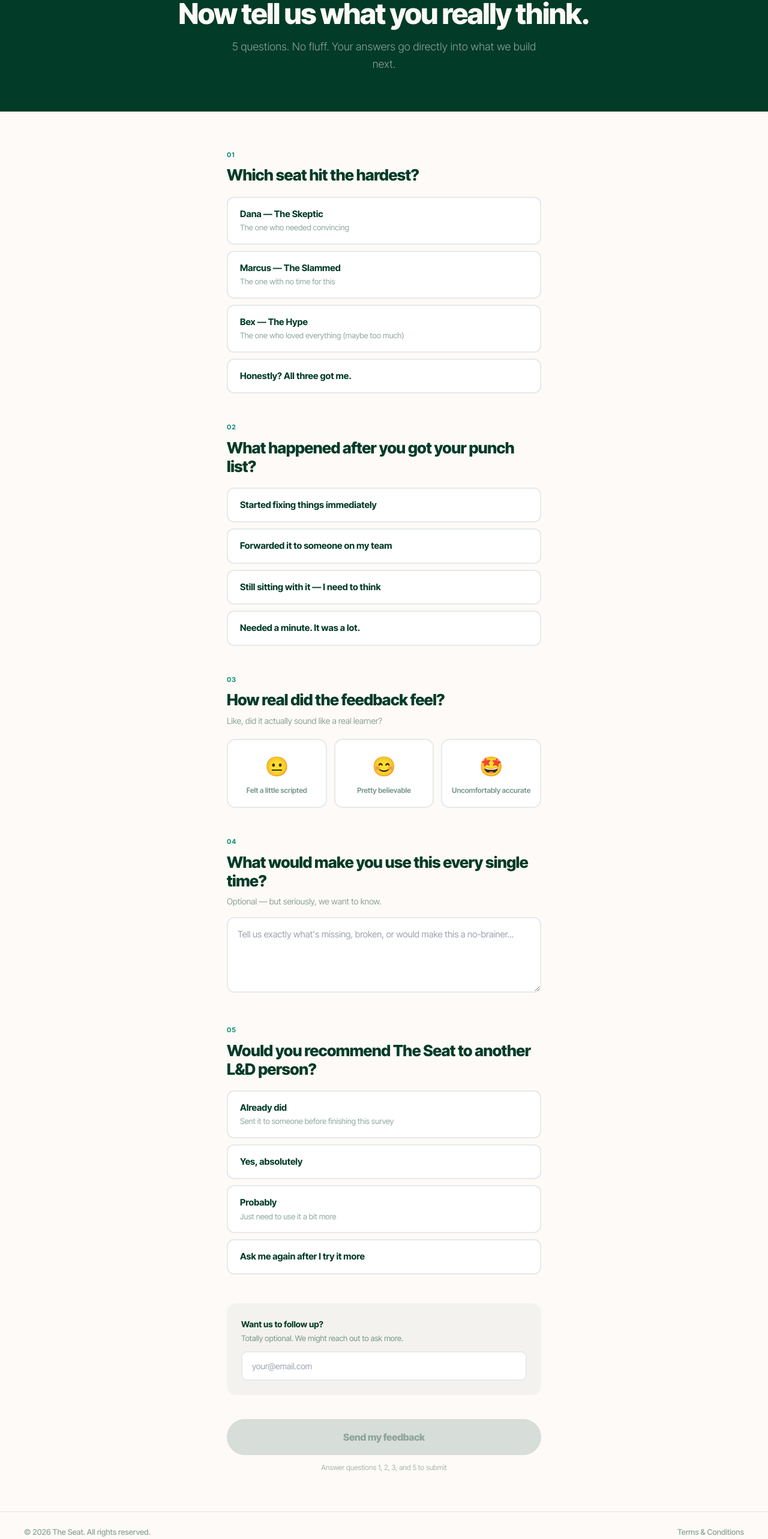
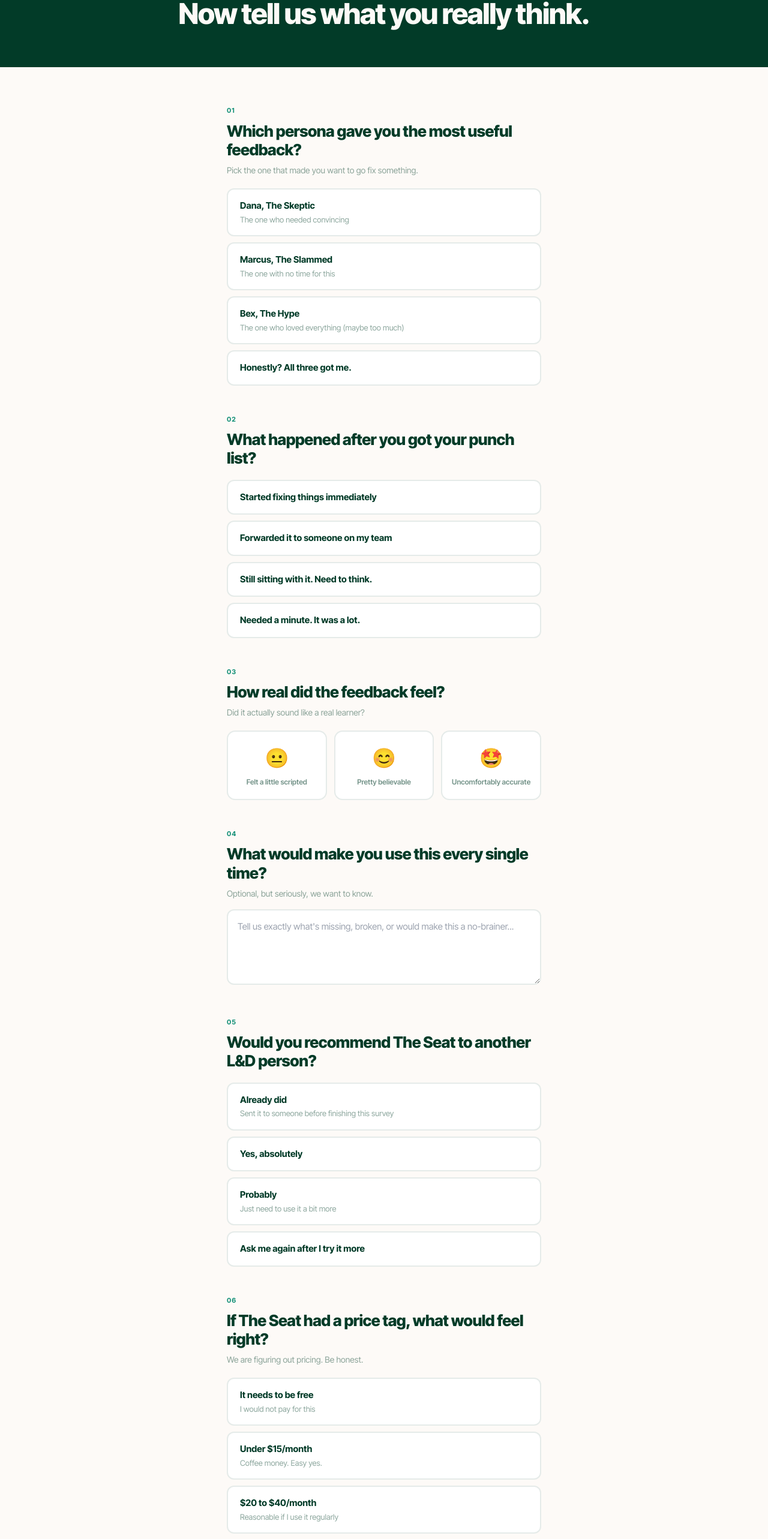
Before and after one commit to design-jules/the-seat, a Next.js app: page /beta in a window 1280 px wide. Shown: the part 225-2791 px from the top of the page at 60% size. Built offline with nearby package versions, Linux system fonts and the light colour scheme; no server answers.

Commit message:
Survey edits: remove subhead, reword Q1, fix em-dashes, add pricing question

```diff
--- a/app/admin/page.tsx
+++ b/app/admin/page.tsx
@@ -105,7 +105,7 @@ async function getMetrics() {
   // 13. Beta survey responses
   const { data: surveyData } = await admin
     .from('beta_survey')
-    .select('email, persona_hit_hardest, after_action, realness, improvement, would_recommend, created_at')
+    .select('email, persona_hit_hardest, after_action, realness, improvement, would_recommend, pricing, created_at')
     .order('created_at', { ascending: false })
 
   return {
@@ -152,6 +152,7 @@ export default async function AdminPage({ searchParams }: { searchParams: { key?
   const realnessLabel: Record<number, string> = { 1: '😐 Felt scripted', 2: '😊 Pretty believable', 3: '🤩 Uncomfortably accurate' }
   const afterActionLabel: Record<string, string> = { fixed: 'Fixed things immediately', shared: 'Forwarded to team', thinking: 'Still thinking', alot: 'Needed a minute' }
   const recommendLabel: Record<string, string> = { already: 'Already recommended it', yes: 'Yes, absolutely', probably: 'Probably', later: 'Ask me later' }
+  const pricingLabel: Record<string, string> = { free: 'Needs to be free', low: 'Under $15/mo', mid: '$20-40/mo', high: '$50+/mo (company pays)' }
 
   return (
     <main style={{ minHeight: '100vh', background: '#F4F1EC', padding: '40px 24px', fontFamily: 'var(--font-inter-tight), sans-serif' }}>
@@ -294,6 +295,7 @@ export default async function AdminPage({ searchParams }: { searchParams: { key?
                   {r.realness && <div style={{ fontSize: '12px', color: 'rgba(2,59,40,0.6)' }}>Realness: <strong style={{ color: '#023B28' }}>{realnessLabel[r.realness]}</strong></div>}
                   {r.after_action && <div style={{ fontSize: '12px', color: 'rgba(2,59,40,0.6)' }}>After: <strong style={{ color: '#023B28' }}>{afterActionLabel[r.after_action] ?? r.after_action}</strong></div>}
                   {r.would_recommend && <div style={{ fontSize: '12px', color: 'rgba(2,59,40,0.6)' }}>Recommend: <strong style={{ color: '#023B28' }}>{recommendLabel[r.would_recommend] ?? r.would_recommend}</strong></div>}
+                  {r.pricing && <div style={{ fontSize: '12px', color: 'rgba(2,59,40,0.6)' }}>Pricing: <strong style={{ color: '#023B28' }}>{pricingLabel[r.pricing] ?? r.pricing}</strong></div>}
                 </div>
                 {r.improvement && <p style={{ fontSize: '13px', color: 'rgba(2,59,40,0.7)', margin: 0, lineHeight: 1.5, background: 'rgba(2,59,40,0.04)', padding: '10px 14px', borderRadius: '8px' }}>&ldquo;{r.improvement}&rdquo;</p>}
               </div>
--- a/app/beta/page.tsx
+++ b/app/beta/page.tsx
@@ -9,6 +9,7 @@ type Answer = {
   realness: number | null
   improvement: string
   would_recommend: string
+  pricing: string
   email: string
 }
 
@@ -18,6 +19,7 @@ const empty: Answer = {
   realness: null,
   improvement: '',
   would_recommend: '',
+  pricing: '',
   email: '',
 }
 
@@ -33,7 +35,8 @@ export default function BetaPage() {
     answers.persona_hit_hardest &&
     answers.after_action &&
     answers.realness !== null &&
-    answers.would_recommend
+    answers.would_recommend &&
+    answers.pricing
 
   async function handleSubmit() {
     if (!ready) return
@@ -46,6 +49,7 @@ export default function BetaPage() {
       realness: answers.realness,
       improvement: answers.improvement.trim() || null,
       would_recommend: answers.would_recommend,
+      pricing: answers.pricing,
     })
     setSubmitted(true)
     setSubmitting(false)
@@ -76,12 +80,9 @@ export default function BetaPage() {
       {/* Hero */}
       <div style={{ background: '#023B28', padding: 'clamp(48px, 7vw, 80px) clamp(24px, 6vw, 80px) clamp(40px, 5vw, 64px)', textAlign: 'center' }}>
         <p style={{ fontSize: '11px', fontWeight: 700, letterSpacing: '0.14em', textTransform: 'uppercase', color: 'rgba(253,250,247,0.4)', margin: '0 0 16px' }}>The Seat — Beta Feedback</p>
-        <h1 style={{ fontSize: 'clamp(28px, 4vw, 48px)', fontWeight: 800, color: '#FDFAF7', margin: '0 0 16px', letterSpacing: '-0.03em', lineHeight: 1.05 }}>
+        <h1 style={{ fontSize: 'clamp(28px, 4vw, 48px)', fontWeight: 800, color: '#FDFAF7', margin: 0, letterSpacing: '-0.03em', lineHeight: 1.05 }}>
           You sat in the seat.<br />Now tell us what you really think.
         </h1>
-        <p style={{ fontSize: 'clamp(15px, 2vw, 18px)', fontWeight: 300, color: 'rgba(253,250,247,0.55)', margin: 0, maxWidth: '520px', marginInline: 'auto', lineHeight: 1.6 }}>
-          5 questions. No fluff. Your answers go directly into what we build next.
-        </p>
       </div>
 
       {/* Form */}
@@ -90,14 +91,15 @@ export default function BetaPage() {
         {/* Q1 */}
         <div style={{ marginBottom: '48px' }}>
           <p style={{ fontSize: '11px', fontWeight: 700, letterSpacing: '0.1em', textTransform: 'uppercase', color: '#149077', margin: '0 0 10px' }}>01</p>
-          <h2 style={{ fontSize: 'clamp(20px, 3vw, 26px)', fontWeight: 800, color: '#023B28', margin: '0 0 20px', letterSpacing: '-0.02em', lineHeight: 1.2 }}>
-            Which seat hit the hardest?
+          <h2 style={{ fontSize: 'clamp(20px, 3vw, 26px)', fontWeight: 800, color: '#023B28', margin: '0 0 8px', letterSpacing: '-0.02em', lineHeight: 1.2 }}>
+            Which persona gave you the most useful feedback?
           </h2>
+          <p style={{ fontSize: '14px', color: 'rgba(2,59,40,0.45)', margin: '0 0 20px' }}>Pick the one that made you want to go fix something.</p>
           <div style={{ display: 'flex', flexDirection: 'column', gap: '10px' }}>
             {[
-              { val: 'skeptic', label: 'Dana — The Skeptic', sub: 'The one who needed convincing' },
-              { val: 'slammed', label: 'Marcus — The Slammed', sub: 'The one with no time for this' },
-              { val: 'hype', label: 'Bex — The Hype', sub: 'The one who loved everything (maybe too much)' },
+              { val: 'skeptic', label: 'Dana, The Skeptic', sub: 'The one who needed convincing' },
+              { val: 'slammed', label: 'Marcus, The Slammed', sub: 'The one with no time for this' },
+              { val: 'hype', label: 'Bex, The Hype', sub: 'The one who loved everything (maybe too much)' },
               { val: 'all', label: 'Honestly? All three got me.', sub: '' },
             ].map(({ val, label, sub }) => (
               <button
@@ -127,7 +129,7 @@ export default function BetaPage() {
             {[
               { val: 'fixed', label: 'Started fixing things immediately' },
               { val: 'shared', label: 'Forwarded it to someone on my team' },
-              { val: 'thinking', label: "Still sitting with it — I need to think" },
+              { val: 'thinking', label: 'Still sitting with it. Need to think.' },
               { val: 'alot', label: 'Needed a minute. It was a lot.' },
             ].map(({ val, label }) => (
               <button
@@ -152,7 +154,7 @@ export default function BetaPage() {
           <h2 style={{ fontSize: 'clamp(20px, 3vw, 26px)', fontWeight: 800, color: '#023B28', margin: '0 0 8px', letterSpacing: '-0.02em', lineHeight: 1.2 }}>
             How real did the feedback feel?
           </h2>
-          <p style={{ fontSize: '14px', color: 'rgba(2,59,40,0.45)', margin: '0 0 20px' }}>Like, did it actually sound like a real learner?</p>
+          <p style={{ fontSize: '14px', color: 'rgba(2,59,40,0.45)', margin: '0 0 20px' }}>Did it actually sound like a real learner?</p>
           <div style={{ display: 'flex', gap: '12px' }}>
             {[
               { val: 1, emoji: '😐', label: 'Felt a little scripted' },
@@ -182,7 +184,7 @@ export default function BetaPage() {
           <h2 style={{ fontSize: 'clamp(20px, 3vw, 26px)', fontWeight: 800, color: '#023B28', margin: '0 0 8px', letterSpacing: '-0.02em', lineHeight: 1.2 }}>
             What would make you use this every single time?
           </h2>
-          <p style={{ fontSize: '14px', color: 'rgba(2,59,40,0.45)', margin: '0 0 16px' }}>Optional — but seriously, we want to know.</p>
+          <p style={{ fontSize: '14px', color: 'rgba(2,59,40,0.45)', margin: '0 0 16px' }}>Optional, but seriously, we want to know.</p>
           <textarea
             value={answers.improvement}
             onChange={e => set('improvement', e.target.value)}
@@ -227,6 +229,37 @@ export default function BetaPage() {
           </div>
         </div>
 
+        {/* Q6 — Pricing */}
+        <div style={{ marginBottom: '48px' }}>
+          <p style={{ fontSize: '11px', fontWeight: 700, letterSpacing: '0.1em', textTransform: 'uppercase', color: '#149077', margin: '0 0 10px' }}>06</p>
+          <h2 style={{ fontSize: 'clamp(20px, 3vw, 26px)', fontWeight: 800, color: '#023B28', margin: '0 0 8px', letterSpacing: '-0.02em', lineHeight: 1.2 }}>
+            If The Seat had a price tag, what would feel right?
+          </h2>
+          <p style={{ fontSize: '14px', color: 'rgba(2,59,40,0.45)', margin: '0 0 20px' }}>We are figuring out pricing. Be honest.</p>
+          <div style={{ display: 'flex', flexDirection: 'column', gap: '10px' }}>
+            {[
+              { val: 'free', label: 'It needs to be free', sub: 'I would not pay for this' },
+              { val: 'low', label: 'Under $15/month', sub: 'Coffee money. Easy yes.' },
+              { val: 'mid', label: '$20 to $40/month', sub: 'Reasonable if I use it regularly' },
+              { val: 'high', label: '$50+/month', sub: 'Only if my company pays for it' },
+            ].map(({ val, label, sub }) => (
+              <button
+                key={val}
+                onClick={() => set('pricing', val)}
+                style={{
+                  textAlign: 'left', padding: '16px 20px', borderRadius: '12px', cursor: 'pointer',
+                  border: `2px solid ${answers.pricing === val ? '#023B28' : 'rgba(2,59,40,0.1)'}`,
+                  background: answers.pricing === val ? '#023B28' : '#fff',
+                  transition: 'all 0.15s ease',
+                }}
+              >
+                <p style={{ fontSize: '15px', fontWeight: 700, color: answers.pricing === val ? '#FDFAF7' : '#023B28', margin: '0 0 2px' }}>{label}</p>
+                <p style={{ fontSize: '13px', color: answers.pricing === val ? 'rgba(253,250,247,0.55)' : 'rgba(2,59,40,0.45)', margin: 0 }}>{sub}</p>
+              </button>
+            ))}
+          </div>
+        </div>
+
         {/* Email */}
         <div style={{ marginBottom: '40px', padding: '24px', background: 'rgba(2,59,40,0.04)', borderRadius: '16px' }}>
           <p style={{ fontSize: '14px', fontWeight: 700, color: '#023B28', margin: '0 0 4px' }}>Want us to follow up?</p>
@@ -261,7 +294,7 @@ export default function BetaPage() {
 
         {!ready && (
           <p style={{ textAlign: 'center', fontSize: '12px', color: 'rgba(2,59,40,0.35)', margin: '12px 0 0' }}>
-            Answer questions 1, 2, 3, and 5 to submit
+            Answer questions 1, 2, 3, 5, and 6 to submit
           </p>
         )}
 
```
Also changed, not shown: 1 other file (tests, documents, lock files or other folders).
